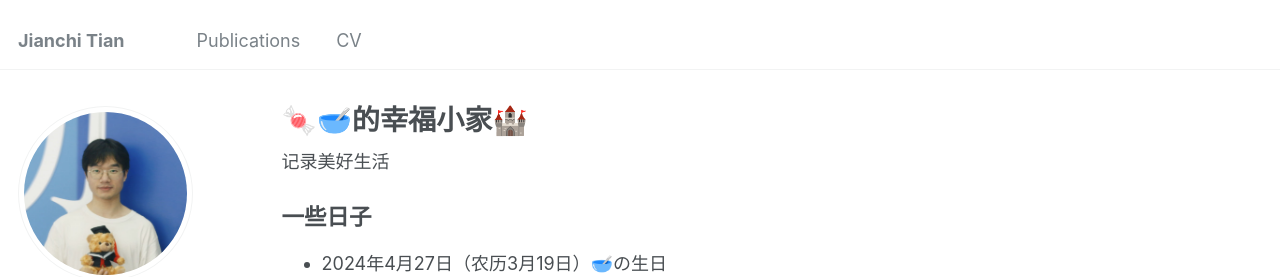
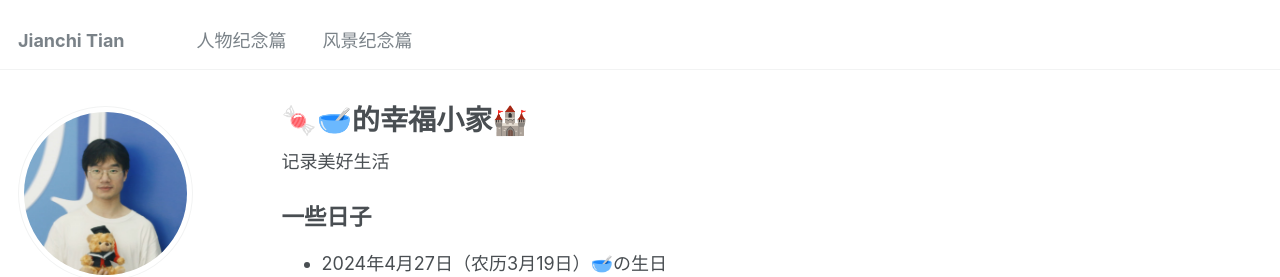
Before and after one commit to Jianchi-TIAN/TianTang, a Jekyll site: the page built from _pages/about.md, in a window 1280 px wide. Shown: the top 277 px of the page. Built offline with Jekyll 4.4.1, drawn with Linux system fonts in a browser that asks for light colours; some web fonts are replaced.

Commit message:
Update navigation.yml

```diff
--- a/_data/navigation.yml
+++ b/_data/navigation.yml
@@ -5,8 +5,8 @@
 # prevent it from being included in the site.
 
 main:
-  - title: "Publications"
-    url: /publication/
+  - title: "人物纪念篇"
+    url: /人物纪念篇/
 
-  - title: "CV"
-    url: /cv/
+  - title: "风景纪念篇"
+    url: /风景纪念篇/
```
